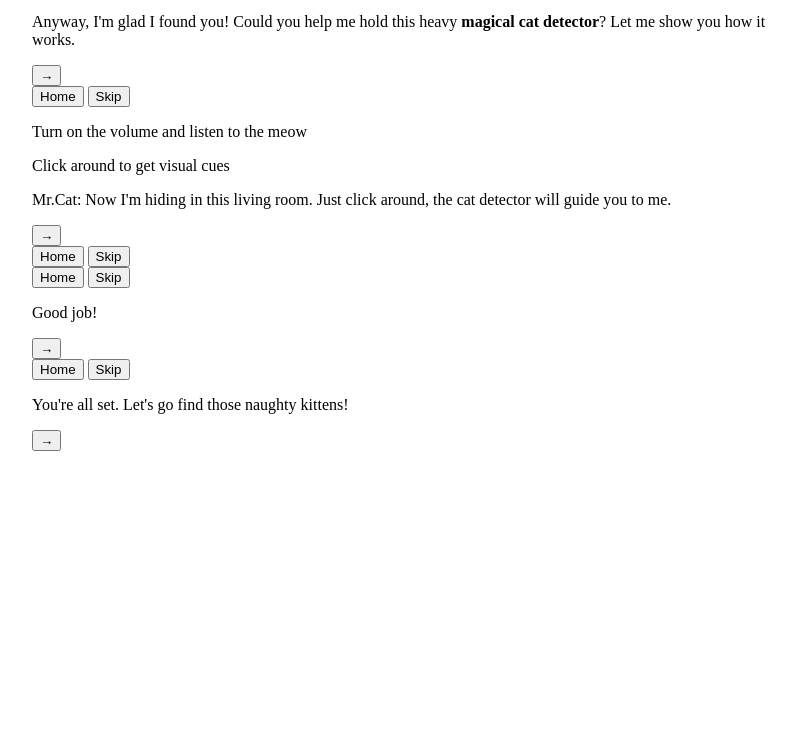
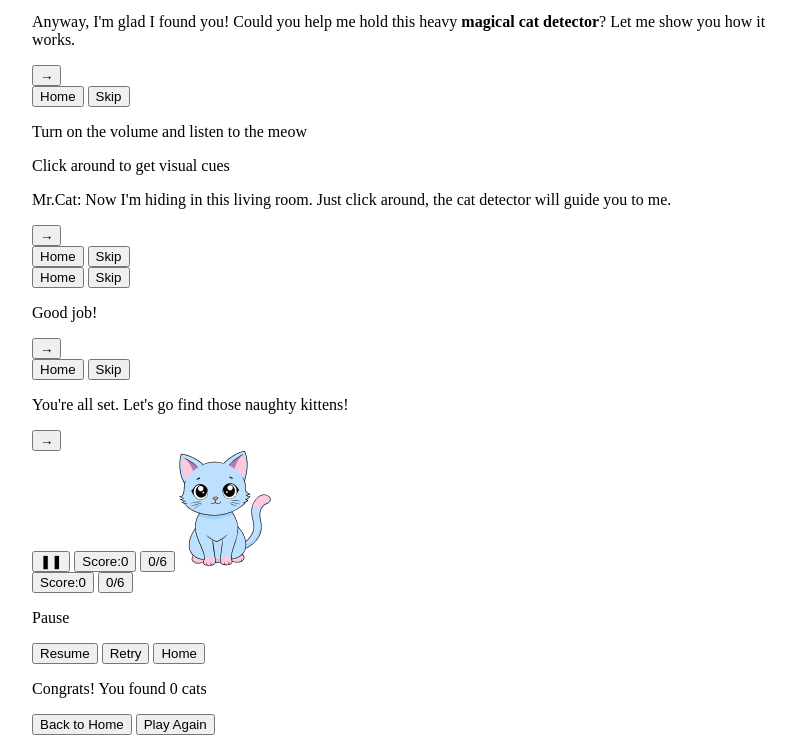
Before and after one commit to ProfessorKolodziej/final-project-spring-2024-cats-hide-and-seek, a website: page src/index.html in a window 1280 px wide. Shown: the part 1786-2529 px from the top of the page, without its empty margins (224-1019 px from the left). Before the commit the page ends 2245 px from the top, so only its background shows below. Drawn offline with Linux system fonts and the light colour scheme.

Commit message:
game pages

```diff
--- a/src/index.html
+++ b/src/index.html
@@ -83,7 +83,27 @@
 			<button class="tutorial-next">→</button>
 		</div>
 
+		<div class="game">
+			<button class="game-pausebutton">&#10074&#10074</button>
+			<button class="game-score">Score:<label id="score-label">0</label></button>
+			<button class="cat-count"><label id="catchcat-label">0</label>/<label id="totalcat-label">6</label></button>
+			<img src="images/Cat1.png">
+		</div>
 
+		<div class="pausepage">
+			<button class="game-score">Score:<label id="score-label">0</label></button>
+			<button class="cat-count"><label id="catchcat-label">0</label>/<label id="totalcat-label">6</label></button>
+			<p class="pause-title">Pause</p>
+			<button class="resume-title">Resume</button>
+			<button class="retry-title">Retry</button>
+			<button class="home-title">Home</button>
+		</div>
+
+		<div class="endscene">
+			<p class="endtitle">Congrats! You found <label id="catchcat-label">0</label> cats</p>
+			<button class="backhome-title">Back to Home</button>
+			<button class="playagain-title">Play Again</button>
+		</div>
 
 	</main>
 	<!--
```
Also changed, not shown: src/images/Cat1.png (added).
